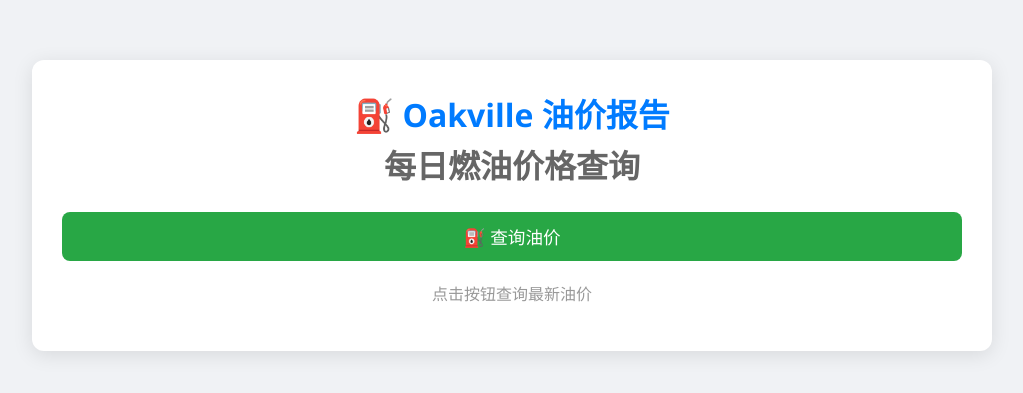
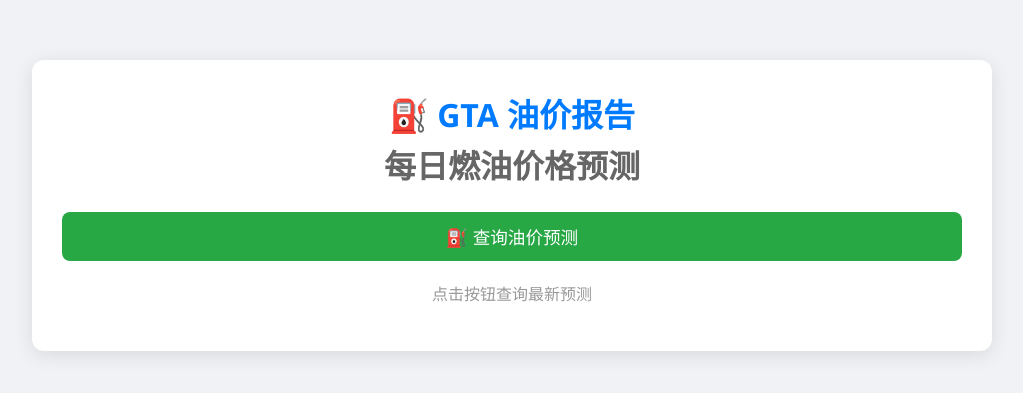
Before and after one commit to alecaloha/gasfind, a website: page public/index.html in a window 1280 px wide. Shown: the part 215-608 px from the top of the page, without its empty margins (128-1151 px from the left). Drawn offline with Linux system fonts and the light colour scheme.

Commit message:
Change title and content for GTA fuel price report

```diff
--- a/public/index.html
+++ b/public/index.html
@@ -3,7 +3,7 @@
 <head>
     <meta charset="UTF-8">
     <meta name="viewport" content="width=device-width, initial-scale=1.0">
-    <title>⛽ Oakville 燃油价格报告</title>
+    <title>⛽ GTA 燃油价格报告</title>
     <style>
         :root {
             --primary-color: #007bff;
@@ -95,14 +95,14 @@
 
     <div class="container">
         <header>
-            <h1>⛽ Oakville 油价报告</h>
-            <p>每日燃油价格查询</p>
+            <h1>⛽ GTA 油价报告</h>
+            <p>每日燃油价格预测</p>
         </header>
 
-        <button id="queryButton">⛽ 查询油价</button>
+        <button id="queryButton">⛽ 查询油价预测</button>
 
         <div id="resultsContainer">
-            <p style="text-align: center; color: #999;">点击按钮查询最新油价</p>
+            <p style="text-align: center; color: #999;">点击按钮查询最新预测</p>
         </div>
     </div>
 
```
